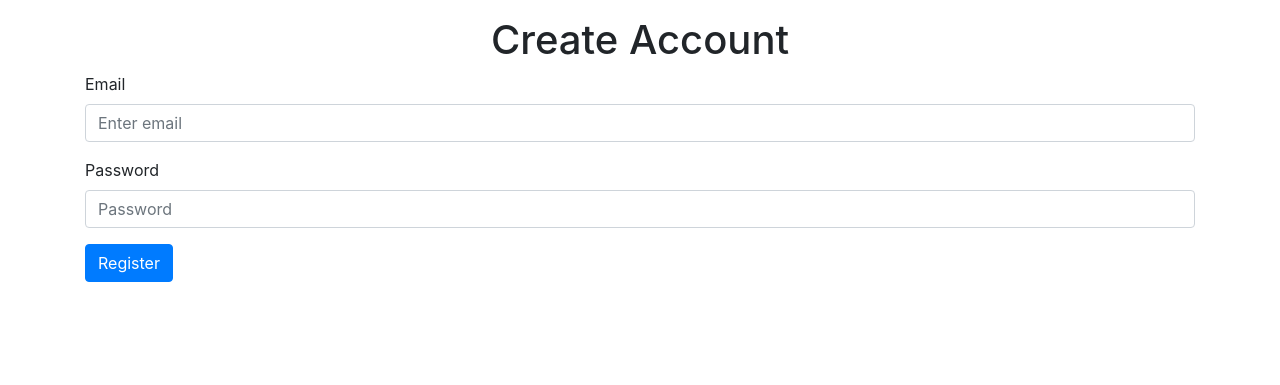
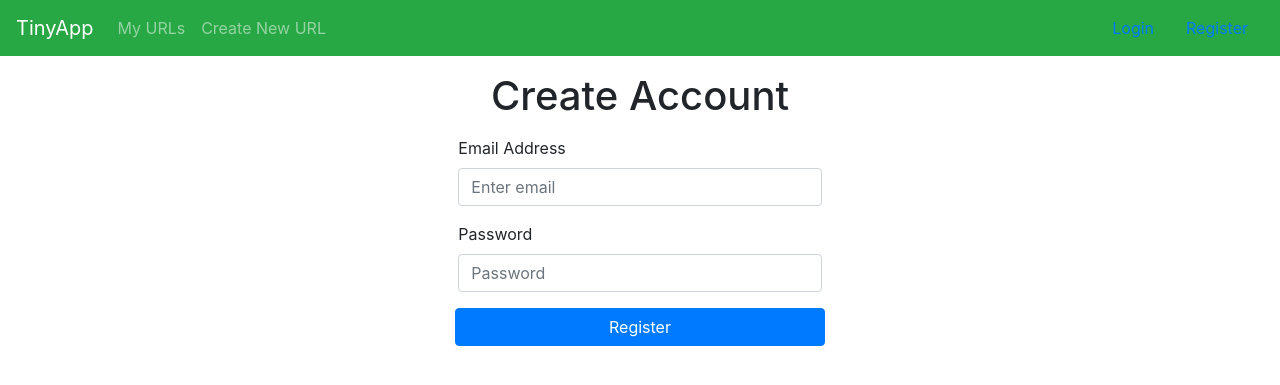
Before and after one commit to tangivan/tinyapp, a Node server app: page /register in a window 1280 px wide. Shown: the top 385 px of the page. Run offline with Node 20, Linux system fonts and the light colour scheme; some libraries are stand-ins or nearby versions.

Commit message:
Updated styles on views/login and views/register and removed white spaces in views/urls_new

```diff
--- a/views/register.ejs
+++ b/views/register.ejs
@@ -12,19 +12,28 @@
 </head>
 
 <body>
+  <%- include('partials/_header') %>
     <main style="margin: 1em;">
       <div class="container">
         <h1 class="text-center">Create Account</h1>
         <form method="POST" action="/register">
-        <div class="form-group">
-          <label for="email">Email</label>
+          <div class="form-row justify-content-center mt-3">
+            <div class="form-group col-4">
+              <label for="email">Email Address</label>
               <input class="form-control" type="email" placeholder="Enter email" name="email" />
             </div>
-        <div class="form-group">
+          </div>
+          <div class="form-row justify-content-center">
+            <div class="form-group col-4">
               <label for="password">Password</label>
               <input class="form-control" type="password" placeholder="Password" name="password" />
             </div>
-        <button type="submit" class="btn btn-primary">Register</button>
+          </div>
+          <div class="form-group">
+            <span class="input-group-addon">
+              <button type="submit" class="col-4 offset-4 btn btn-primary">Register</button>
+            </span>
+          </div>
         </form>
       </div>
     </main>
--- a/views/urls_new.ejs
+++ b/views/urls_new.ejs
@@ -13,9 +13,7 @@
 </head>
 
 <body>
-
   <%- include('partials/_header') %>
-
     <main style="margin: 1em;">
       <h3>Create TinyURL</h3>
       <form class="form-inline" action="/urls" method="POST">
```
Also changed, not shown: views/login.ejs (+11 -4 lines). Lines whose indentation alone changed are shown as unchanged.
